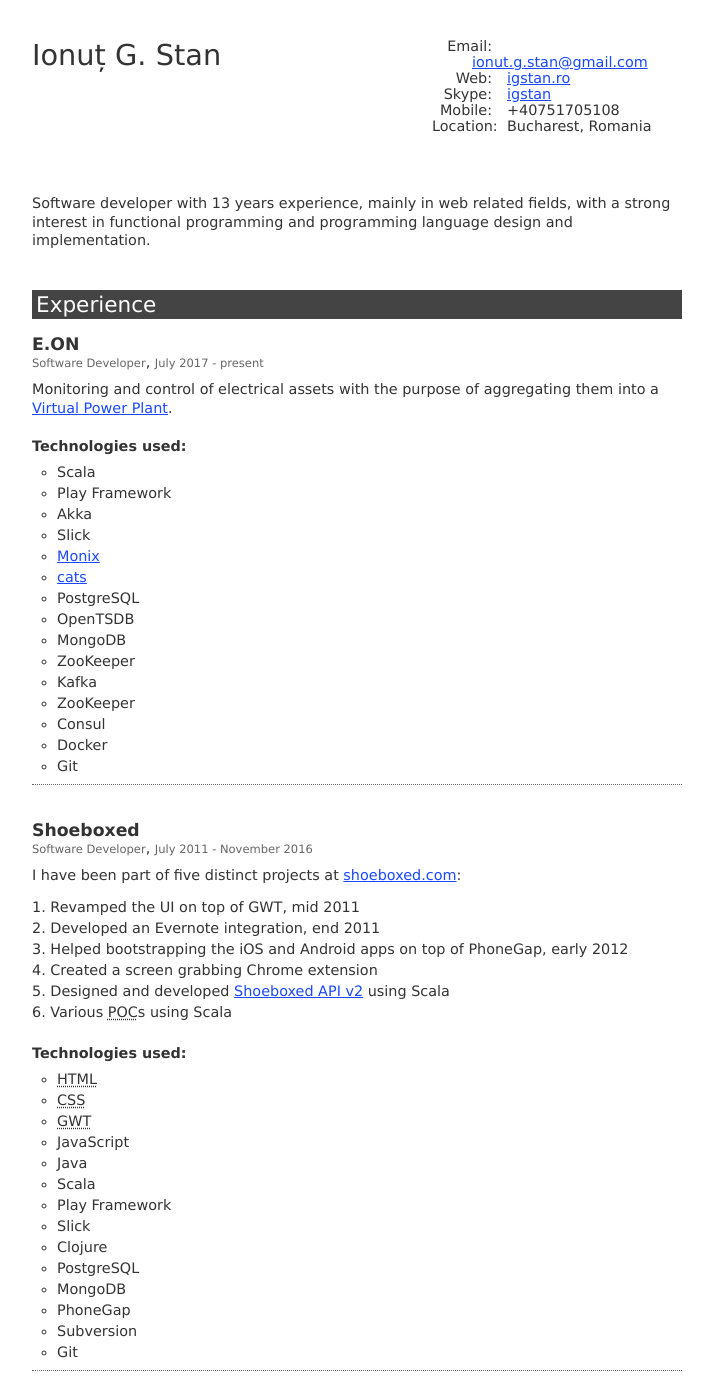
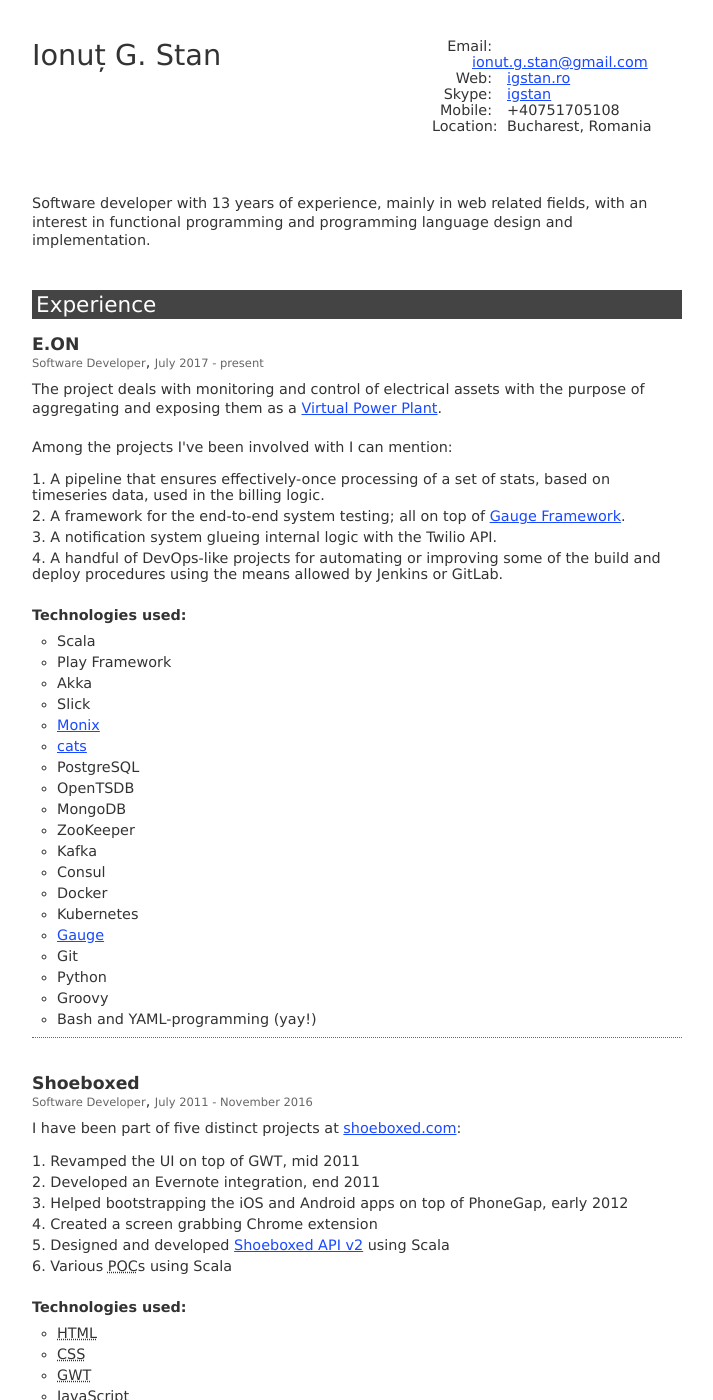
Before and after one commit to igstan/igstan.ro, a Jekyll site: the page files/cv.html, which Jekyll copies as it is, in a window 1280 px wide and 1400 px high. Shown: the whole window, without its empty margins (6-719 px from the left). Built offline with Jekyll 4.4.1, drawn with Linux system fonts in a browser that asks for light colours; some of the changed text lies outside the part shown.

Commit message:
Keep CV up to date

```diff
--- a/files/cv.html
+++ b/files/cv.html
@@ -27,8 +27,8 @@
 </div>
 
 <div id="summary">
-  <p>Software developer with 13 years experience, mainly in web related fields,
-  with a strong interest in functional programming and programming language design
+  <p>Software developer with 13 years of experience, mainly in web related fields,
+  with an interest in functional programming and programming language design
   and implementation.</p>
 </div>
 
@@ -39,8 +39,23 @@
       <h4 class="company">E.ON</h4>
       <h5><span class="position">Software Developer</span>,
         <span class="period">July 2017 - present</span></h5>
-      <p>Monitoring and control of electrical assets with the purpose of aggregating
-      them into a <a href="https://en.wikipedia.org/wiki/Virtual_power_plant">Virtual Power Plant</a>.</p>
+      <p>The project deals with monitoring and control of electrical assets with
+      the purpose of aggregating and exposing them as a
+      <a href="https://en.wikipedia.org/wiki/Virtual_power_plant">Virtual Power Plant</a>.</p>
+
+      <p>Among the projects I've been involved with I can mention:</p>
+
+      <ol>
+        <li>A pipeline that ensures effectively-once processing of a set of
+          stats, based on timeseries data, used in the billing logic.</li>
+        <li>A framework for the end-to-end system testing; all on top of
+          <a href="https://gauge.org/">Gauge Framework</a>.</li>
+        <li>A notification system glueing internal logic with the Twilio API.</li>
+        <li>A handful of DevOps-like projects for automating or improving some
+          of the build and deploy procedures using the means allowed by Jenkins or
+          GitLab.</li>
+      </ol>
+
       <div class="technologies-used">
         <h6>Technologies used:</h6>
         <ul>
@@ -55,10 +70,14 @@
           <li>MongoDB</li>
           <li>ZooKeeper</li>
           <li>Kafka</li>
-          <li>ZooKeeper</li>
           <li>Consul</li>
           <li>Docker</li>
+          <li>Kubernetes</li>
+          <li><a href="https://gauge.org/">Gauge</a></li>
           <li>Git</li>
+          <li>Python</li>
+          <li>Groovy</li>
+          <li>Bash and YAML-programming (yay!)</li>
         </ul>
       </div>
     </li>
@@ -262,8 +281,8 @@
   <div>
     <h3>Social Web</h3>
     <ul>
-      <li><a href="http://github.com/igstan">github</a></li>
-      <li><a href="http://stackoverflow.com/users/58808/ionut-g-stan">stackoverflow</a></li>
+      <li><a href="http://github.com/igstan">GitHub</a></li>
+      <li><a href="http://stackoverflow.com/users/58808/ionut-g-stan">StackOverflow</a></li>
     </ul>
   </div>
 </div>
```
